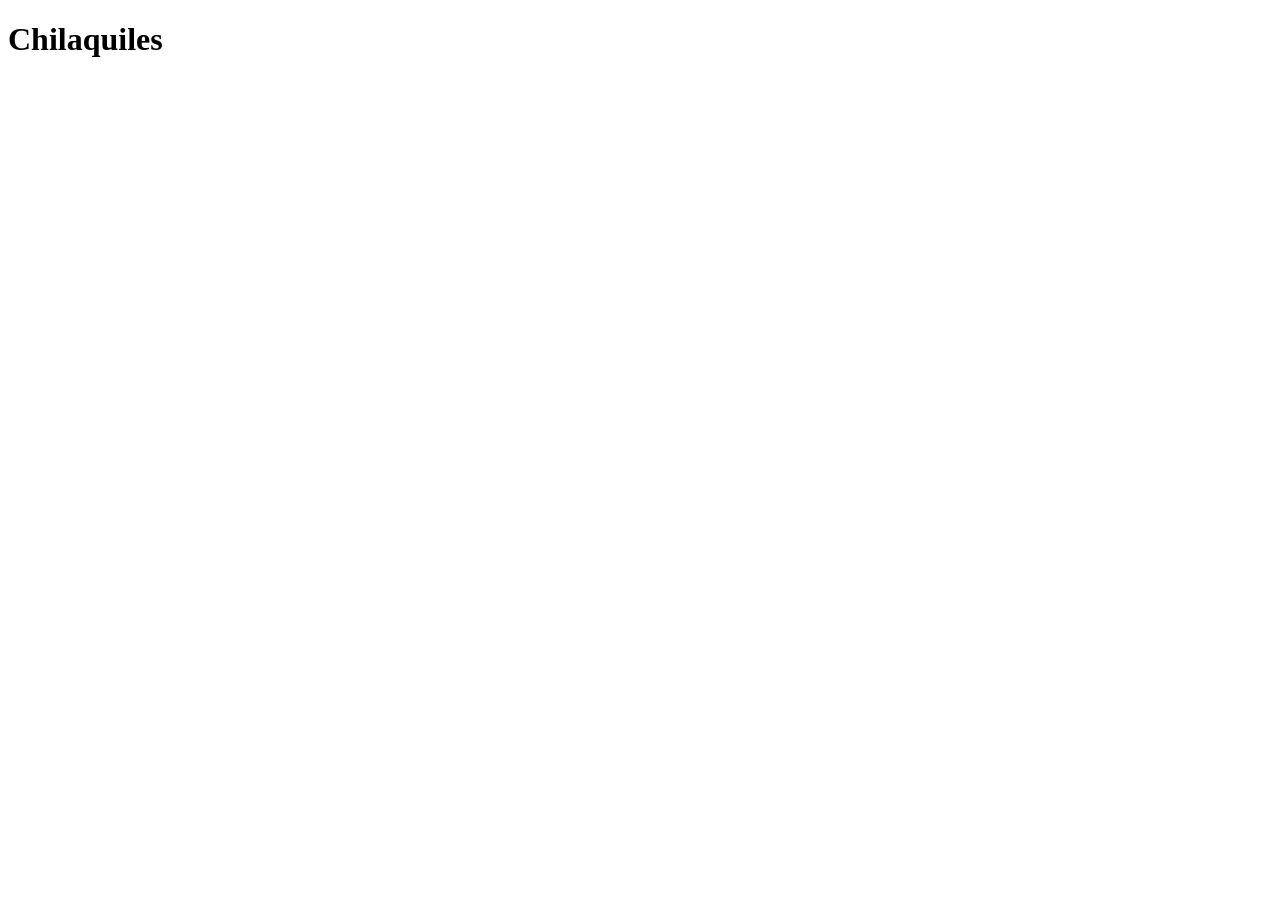
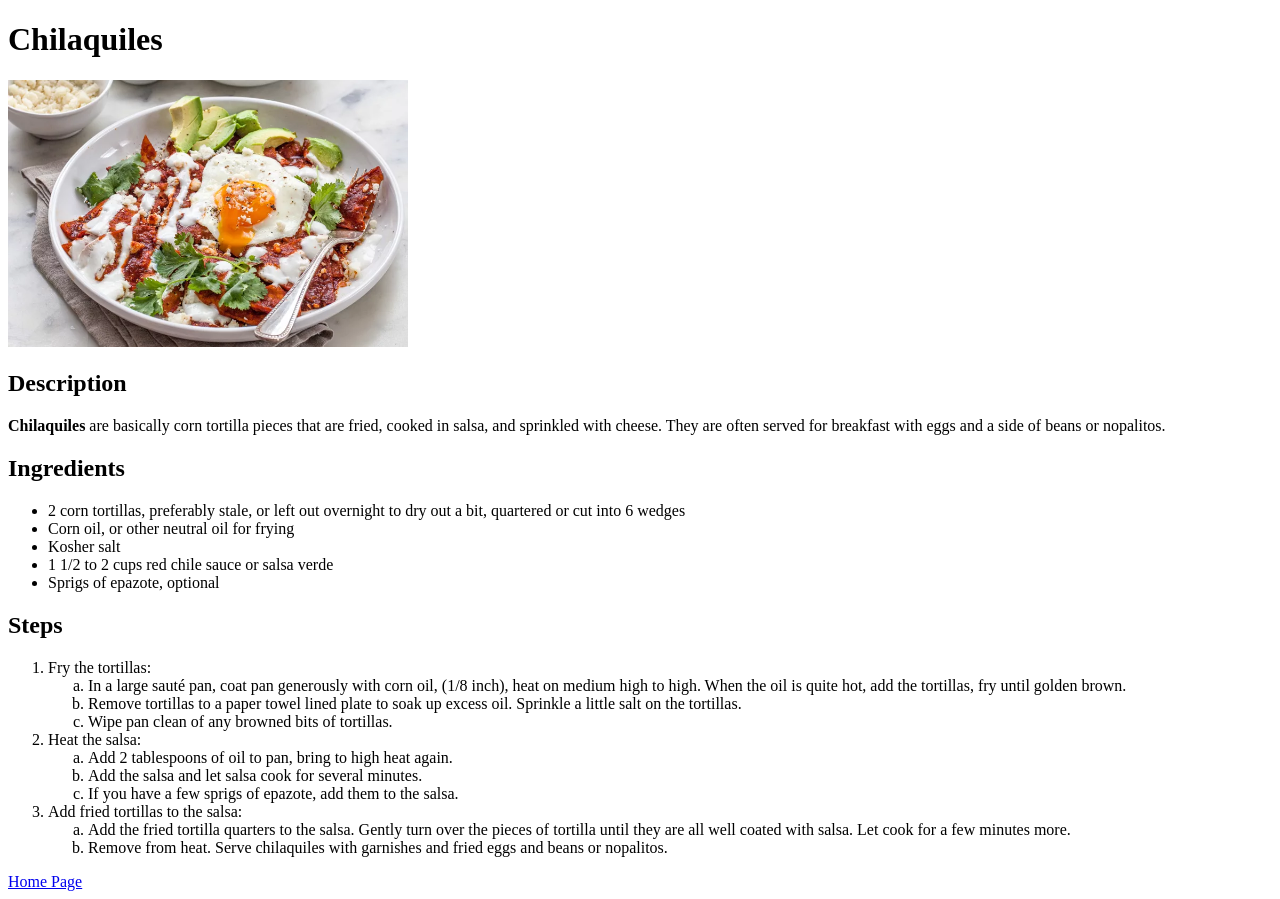
Before and after one commit to ChavaEscobedo/odin-recipes, a plain HTML site: page recipes/chilaquiles.html in a window 1280 px wide. Before the commit the page ends 800 px from the top, so only its background shows below. Drawn offline with Linux system fonts and the light colour scheme.

Commit message:
Add info to chilaquiles.html
Added image, description, ingredients and steps to the chilaquiles
recipe. Also added a link to the home page

```diff
--- a/recipes/chilaquiles.html
+++ b/recipes/chilaquiles.html
@@ -7,5 +7,56 @@
 
     <body>
         <h1>Chilaquiles</h1>
+        <img src="../images/chilaquiles.jpg" alt="chilaquiles dish with an egg on top" width="400">
+
+        <h2>Description</h2>
+        <p><strong>Chilaquiles</strong> are basically corn tortilla pieces that are fried, cooked in salsa,
+             and sprinkled with cheese. They are often served for breakfast with eggs and
+             a side of beans or nopalitos.</p>
+
+        <h2>Ingredients</h2>
+        <ul>
+            <li>2 corn tortillas, preferably stale, or left out overnight to dry out a bit,
+                 quartered or cut into 6 wedges</li>
+
+            <li>Corn oil, or other neutral oil for frying</li>
+
+            <li>Kosher salt</li>
+
+            <li>1 1/2 to 2 cups red chile sauce or salsa verde</li>
+
+            <li>Sprigs of epazote, optional </li>
+        </ul>
+
+        <h2>Steps</h2>
+
+        <ol>
+            <li>Fry the tortillas:</li>
+            <ol type="a">
+                <li>In a large sauté pan, coat pan generously with corn oil, (1/8 inch),
+                     heat on medium high to high. When the oil is quite hot, add the tortillas,
+                     fry until golden brown.</li>
+                <li>Remove tortillas to a paper towel lined plate to soak up excess oil.
+                    Sprinkle a little salt on the tortillas.</li>
+                <li>Wipe pan clean of any browned bits of tortillas. </li>
+            </ol>
+
+            <li> Heat the salsa:</li>
+            <ol type="a">
+                <li>Add 2 tablespoons of oil to pan, bring to high heat again.</li>
+                <li>Add the salsa and let salsa cook for several minutes.</li>
+                <li>If you have a few sprigs of epazote, add them to the salsa. </li>
+            </ol>
+
+            <li>Add fried tortillas to the salsa:</li>
+            <ol type="a">
+                <li>Add the fried tortilla quarters to the salsa.
+                    Gently turn over the pieces of tortilla until they are all
+                    well coated with salsa. Let cook for a few minutes more.</li>
+                <li>Remove from heat. Serve chilaquiles with garnishes and fried eggs and beans or nopalitos. </li>
+            </ol>
+        </ol>
+
+        <a href="../index.html">Home Page</a>
     </body>
 </html>
```
